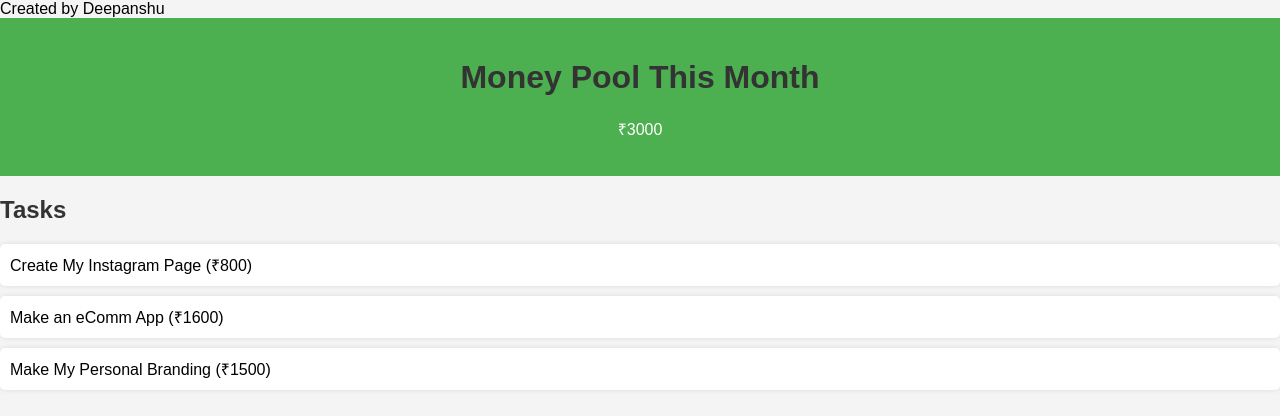
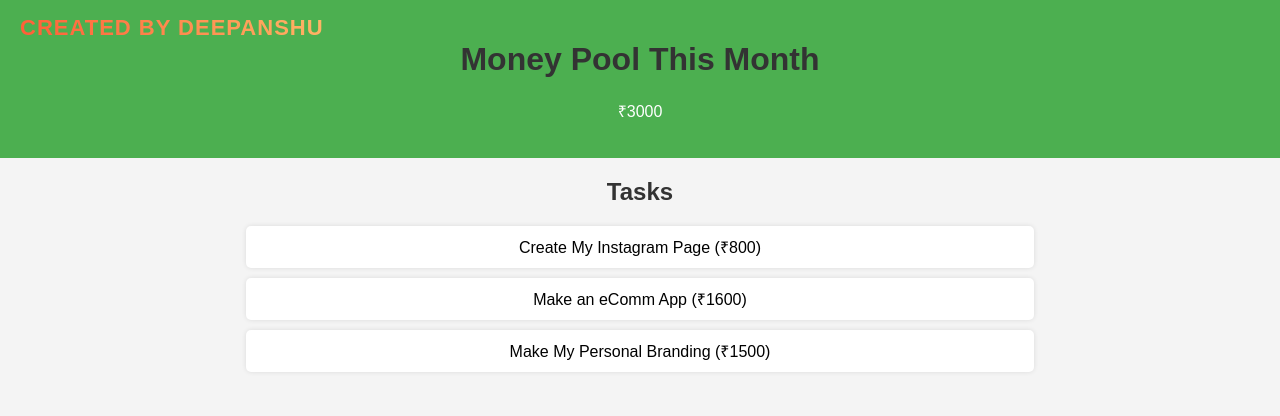
Before and after one commit to deepanshu4764/-task-money-pool, a plain HTML site: page index.html in a window 1280 px wide. Drawn offline with Linux system fonts and the light colour scheme.

Commit message:
Update styles.css

```diff
--- a/styles.css
+++ b/styles.css
@@ -5,8 +5,26 @@ body {
     background-color: #f4f4f4;
 }
 
+/* Stylish "Created by Deepanshu" at Top Left */
+.creator-name {
+    position: absolute;
+    top: 10px;
+    left: 10px;
+    font-size: 22px;
+    font-weight: bold;
+    font-family: 'Poppins', sans-serif; /* Uses a Google Font */
+    background: linear-gradient(45deg, #ff5733, #ffbd69); /* Gradient Effect */
+    -webkit-background-clip: text;
+    -webkit-text-fill-color: transparent;
+    text-transform: uppercase;
+    letter-spacing: 1px;
+    padding: 5px 10px;
+    border-radius: 5px;
+}
+
 h1, h2, h3 {
     color: #333;
+    text-align: center;
 }
 
 #moneyPool {
@@ -19,15 +37,18 @@ h1, h2, h3 {
 #taskList ul {
     list-style-type: none;
     padding: 0;
+    text-align: center;
 }
 
 #taskList li {
     background-color: #ffffff;
-    margin: 10px 0;
+    margin: 10px auto;
     padding: 10px;
     border-radius: 5px;
     cursor: pointer;
+    width: 60%;
     box-shadow: 0 0 5px rgba(0, 0, 0, 0.1);
+    text-align: center;
 }
 
 #taskList li:hover {
@@ -37,8 +58,10 @@ h1, h2, h3 {
 #taskDescription {
     background-color: #ffffff;
     padding: 20px;
-    margin-top: 20px;
+    margin: 20px auto;
+    width: 70%;
     box-shadow: 0 0 5px rgba(0, 0, 0, 0.1);
+    text-align: center;
 }
 
 button {
@@ -49,8 +72,14 @@ button {
     border: none;
     cursor: pointer;
     border-radius: 5px;
+    font-size: 16px;
 }
 
 button:hover {
     background-color: #45a049;
 }
+
+input {
+    padding: 10px;
+    font-size: 16px;
+}
```
